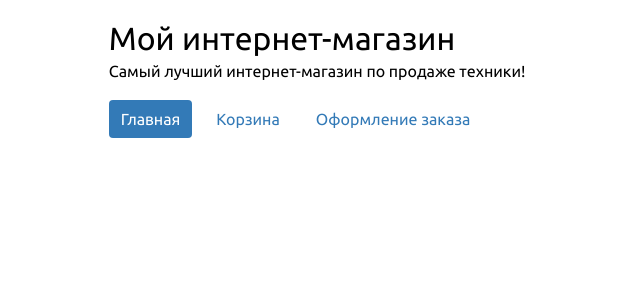
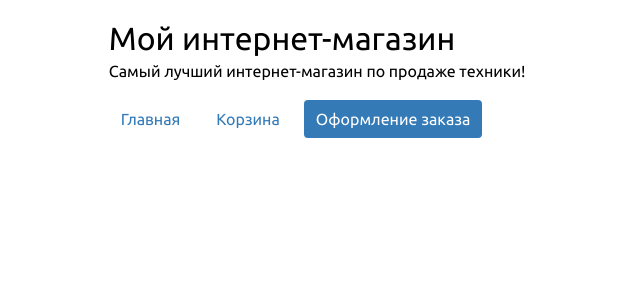
Before and after one commit to bananchik228/react-shop, a React (Create React App) app: page /order in a window 1280 px wide. Shown: the top 300 px of the page, without its empty margins (0-640 px from the left). Built offline with nearby package versions, Linux system fonts and the light colour scheme.

Commit message:
Дописал меню, создал компонент MenuItem

```diff
--- a/src/App.jsx
+++ b/src/App.jsx
@@ -4,6 +4,6 @@ import './App.scss'
 
 import Header from '@components/Header'
 
-export default function() {
+export default () => {
     return <Header />
 }
--- a/src/components/Header.jsx
+++ b/src/components/Header.jsx
@@ -4,7 +4,7 @@ import Menu from './Menu'
 
 import '@styles/Header.scss'
 
-export default function() {
+export default () => {
     return (
         <div className="header">
             <h1>Мой интернет-магазин</h1>
--- a/src/components/Menu.jsx
+++ b/src/components/Menu.jsx
@@ -2,18 +2,14 @@ import React from 'react'
 
 import '@styles/Menu.scss'
 
-export default function(props) {
+import MenuItem from './MenuItem'
+
+export default () => {
     return (
         <div className="menu">
-            <div className="menu__item menu__item_select">
-                <a href="/">Главная</a>
-            </div>
-            <div className="menu__item">
-                <a href="/cart">Корзина</a>
-            </div>
-            <div className="menu__item">
-                <a href="/order">Оформление заказа</a>
-            </div>
+            <MenuItem path="/" name="Главная" />
+            <MenuItem path="/cart" name="Корзина" />
+            <MenuItem path="/order" name="Оформление заказа" />
         </div>
     )
 }
--- /dev/null
+++ b/src/components/MenuItem.jsx
@@ -0,0 +1,13 @@
+import React from 'react'
+import { Link, useLocation } from 'react-router-dom'
+
+export default ({path, name}) => {
+    const location = useLocation()
+    const select = location.pathname === path ? "menu__item_select" : ""
+
+    return (
+        <div className={`menu__item ${select}`}>
+            <Link to={path}>{name}</Link>
+        </div>
+    )
+}
```
